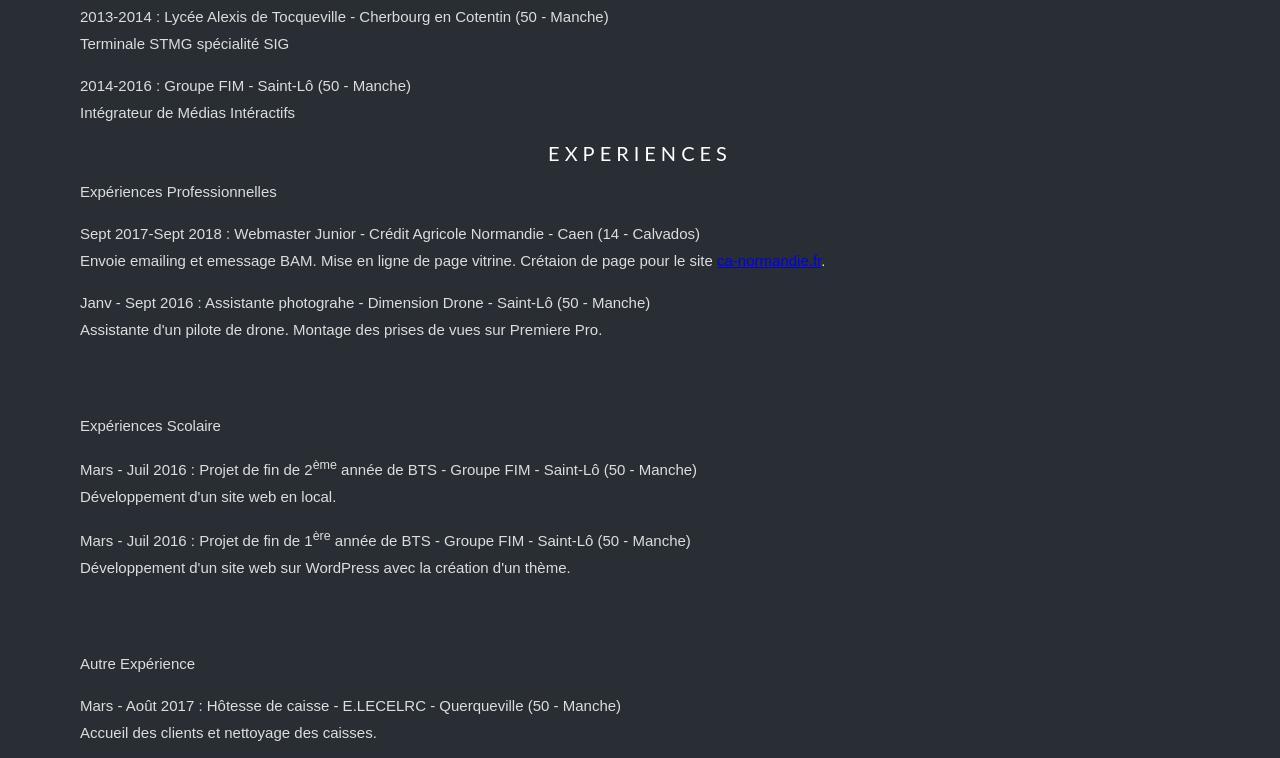
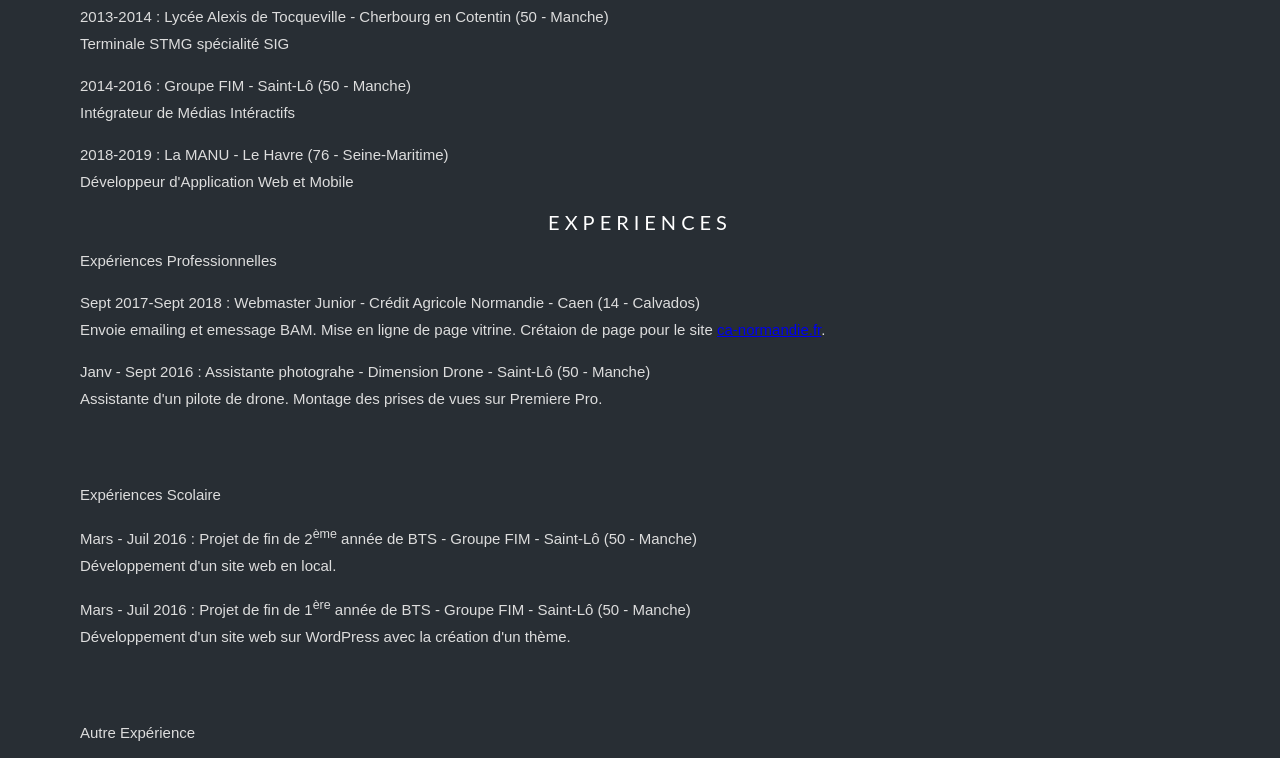
Before and after one commit to jeanlaura/CV, a plain HTML site: page index.html in a window 1280 px wide. Shown: the part 1996-2754 px from the top of the page. Drawn offline with Linux system fonts and the light colour scheme.

Commit message:
Modification du thème formations

```diff
--- a/index.html
+++ b/index.html
@@ -46,6 +46,7 @@
 		    <p>2010-2013 : Lycée Sivard de beaulieu - Carentan (50 - Manche)<br>Seconde GT et 2 Première STG/STMG.</p>
 				<p>2013-2014 : Lycée Alexis de Tocqueville - Cherbourg en Cotentin (50 - Manche)<br>Terminale STMG spécialité SIG</p>
 				<p>2014-2016 : Groupe FIM - Saint-Lô (50 - Manche)<br>Intégrateur de Médias Intéractifs</p>
+				<p>2018-2019 : La MANU - Le Havre (76 - Seine-Maritime)<br>Développeur d'Application Web et Mobile</p>
 				<h1 class="h1_FE">EXPERIENCES</h1>
 				<span>Expériences Professionnelles</span><br>
 		    <p>Sept 2017-Sept 2018 : Webmaster Junior - Crédit Agricole Normandie - Caen (14 - Calvados)<br>Envoie emailing et emessage BAM. Mise en ligne de page vitrine. Crétaion de page pour le site <a href="https://www.ca-normandie.fr/particuliers.html">ca-normandie.fr</a>.</p>
```
